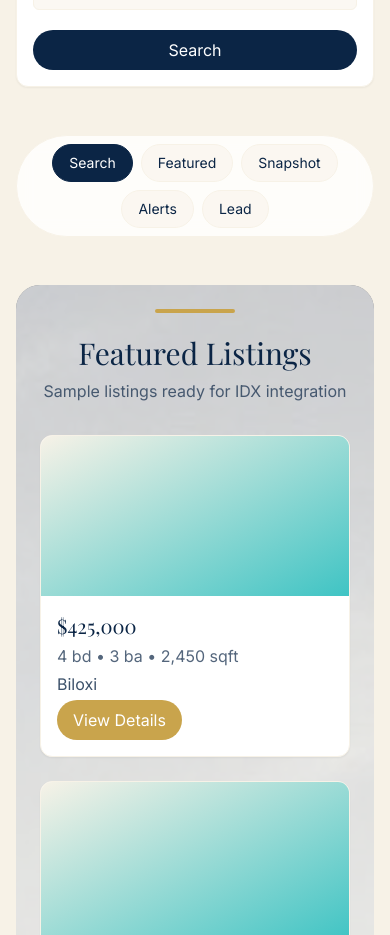
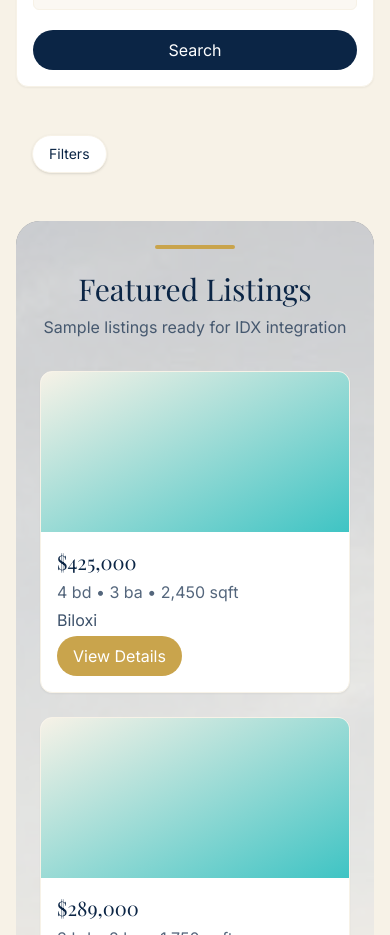
Before and after one commit to bdaniels013/gulfcoastlifems, a Next.js app: page /realestate in a window 390 px wide. Shown: the part 880-1815 px from the top of the page. Built offline with nearby package versions, Linux system fonts and the light colour scheme; a web font is replaced by a local one.

Commit message:
Real estate page mobile: add Filters chip, adjust spacing; hide desktop bars on mobile; lint & typecheck

```diff
--- /dev/null
+++ b/src/app/components/FiltersChip.tsx
@@ -0,0 +1,42 @@
+"use client"
+import { useEffect, useState } from "react"
+
+export default function FiltersChip({ filters }: { filters: string[] }) {
+  const [open, setOpen] = useState(false)
+  const [active, setActive] = useState<string[]>([])
+  const toggle = (f: string) => setActive(prev => (prev.includes(f) ? prev.filter(x => x !== f) : [...prev, f]))
+  useEffect(() => {
+    const onKey = (e: KeyboardEvent) => { if (e.key === "Escape") setOpen(false) }
+    window.addEventListener("keydown", onKey)
+    return () => window.removeEventListener("keydown", onKey)
+  }, [])
+  return (
+    <>
+      <div className="sm:hidden sticky top-16 z-40 px-4">
+        <button onClick={() => setOpen(true)} className="rounded-full border border-sand bg-white shadow px-4 py-2 text-sm">Filters</button>
+      </div>
+      {open && (
+        <div className="fixed inset-0 z-50" onClick={() => setOpen(false)}>
+          <div className="absolute inset-0 bg-black/30" />
+          <div className="absolute bottom-0 left-0 right-0" onClick={(e) => e.stopPropagation()}>
+            <div className="rounded-t-2xl border-t border-sand bg-white p-4 shadow-xl">
+              <div className="text-navy font-serif text-lg">Filters</div>
+              <div className="mt-3 flex flex-wrap gap-2">
+                {filters.map(f => {
+                  const is = active.includes(f)
+                  return (
+                    <button key={f} onClick={() => toggle(f)} className={`rounded-full px-4 py-2 text-sm border transition ${is ? "bg-aqua text-white border-aqua" : "bg-sand/50 text-navy border-sand"}`}>{f}</button>
+                  )
+                })}
+              </div>
+              <div className="mt-4 flex justify-end gap-2">
+                <button onClick={() => setActive([])} className="rounded-full border border-sand px-4 py-2">Clear</button>
+                <button onClick={() => setOpen(false)} className="rounded-full bg-navy text-white px-4 py-2">Apply</button>
+              </div>
+            </div>
+          </div>
+        </div>
+      )}
+    </>
+  )
+}
--- a/src/app/components/SectionNav.tsx
+++ b/src/app/components/SectionNav.tsx
@@ -29,7 +29,7 @@ export default function SectionNav({ items }: { items: Item[] }) {
   }, [items])
 
   return (
-    <div className="sticky top-16 z-40">
+    <div className="hidden sm:block sticky top-16 z-40">
       <nav aria-label="Section navigation" className={`rounded-full border bg-white/80 backdrop-blur px-2 py-2 flex flex-wrap gap-2 justify-center ${scrolled ? "shadow-sm border-sand" : "border-sand"}`}>
         {items.map(it => {
           const is = active === it.href
--- a/src/app/realestate/page.tsx
+++ b/src/app/realestate/page.tsx
@@ -8,6 +8,7 @@ import InlineEmailForm from "../components/InlineEmailForm"
 import ValueEstimateForm from "../components/ValueEstimateForm"
 import Parallax from "../components/Parallax"
 import SectionNav from "../components/SectionNav"
+import FiltersChip from "../components/FiltersChip"
 import Image from "next/image"
 
 export default function Page() {
@@ -28,7 +29,7 @@ export default function Page() {
   ]
 
   return (
-    <div className="space-y-12">
+    <div className="space-y-12 pb-28 md:pb-0">
       <div className="bg-navy text-white rounded-xl p-4 text-sm flex flex-wrap gap-4 items-center justify-between">
         <div className="flex items-center gap-3">
           <Image src="/c21-header.png" alt="CENTURY 21 J. Carter & Company" width={140} height={36} />
@@ -79,6 +80,7 @@ export default function Page() {
         { label: "Lead", href: "#lead" },
       ]} />
       <FilterBar filters={["Waterfront","New Listings","Under $300k","Condos","Single Family","Golf Course"]} />
+      <FiltersChip filters={["Waterfront","New Listings","Under $300k","Condos","Single Family","Golf Course"]} />
 
       <Reveal>
       <section id="featured" className="relative rounded-3xl overflow-hidden scroll-mt-20">
```
